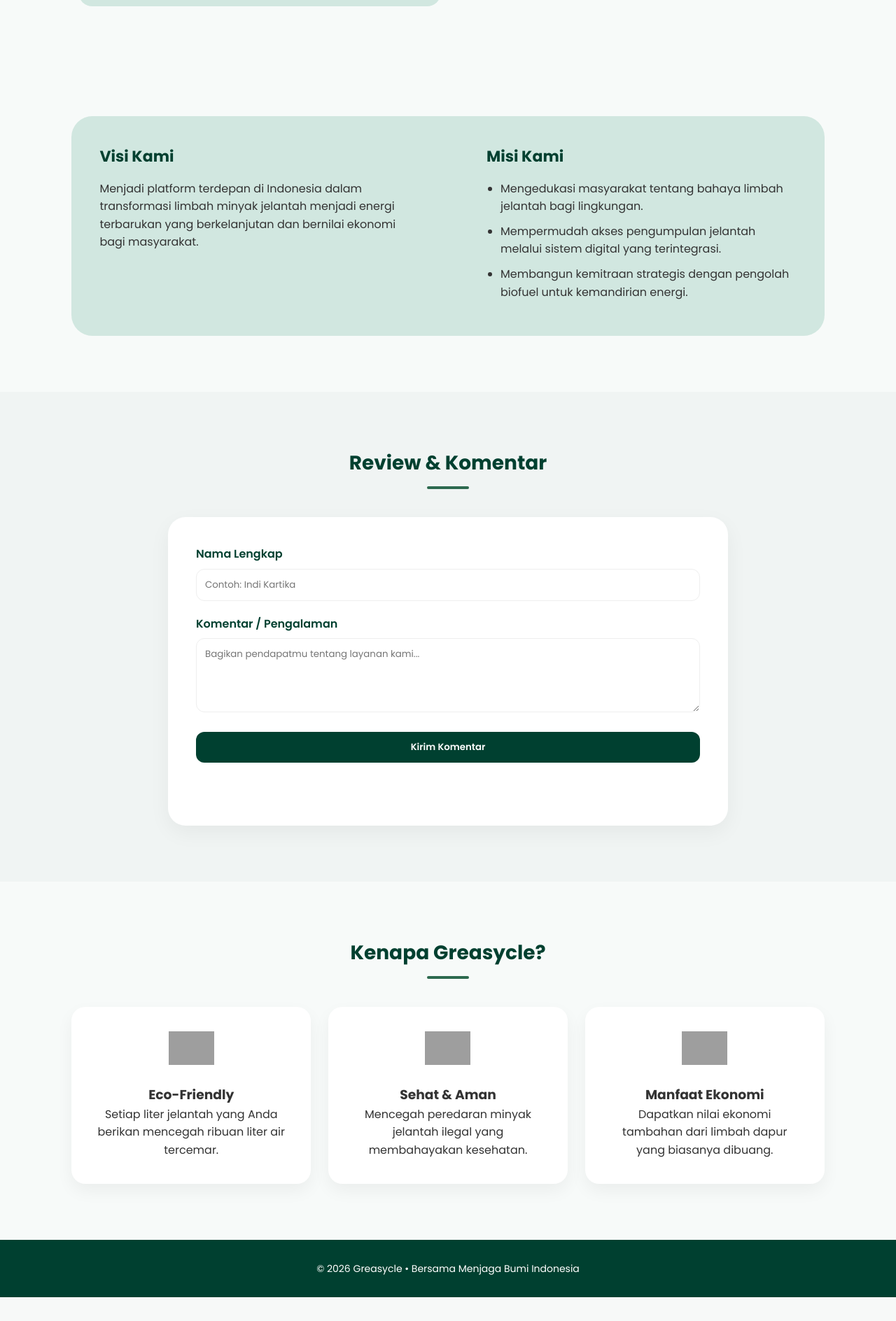
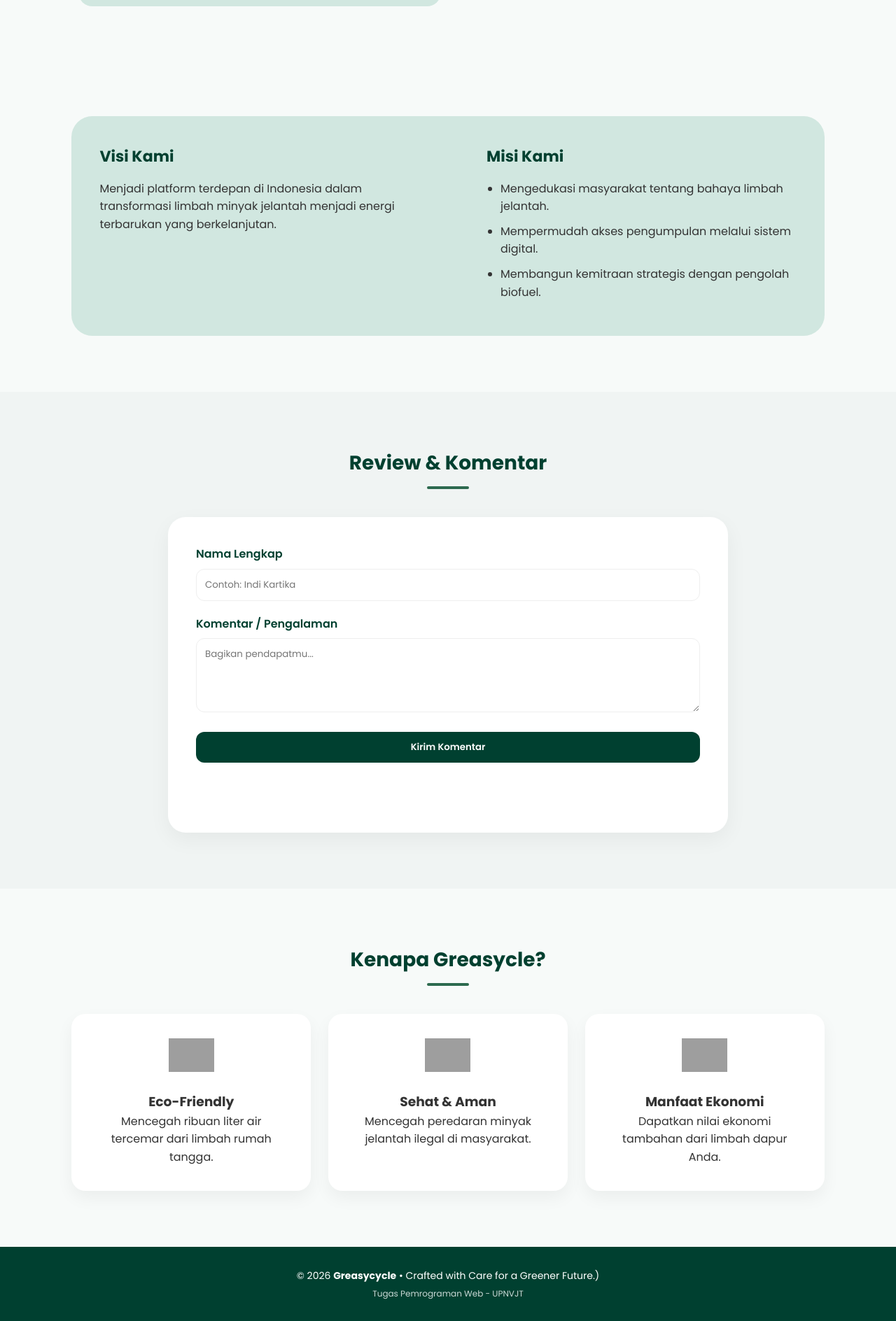
Before and after one commit to indikartikaa/greasycle, a PHP site: page /about.html in a window 1280 px wide. Shown: the part 831-2719 px from the top of the page at 70% size. Before the commit the page ends 2685 px from the top, so only its background shows below. Run offline with PHP 8.4, Linux system fonts and the light colour scheme; grey boxes are pictures that could not be loaded.

Commit message:
Memperbarui halaman about

```diff
--- a/about.html
+++ b/about.html
@@ -13,13 +13,12 @@
             --white: #ffffff;
             --text: #333;
             --muted: #666;
+            --danger: #c62828;
         }
 
-        /* Reset & Global Style */
         * { margin: 0; padding: 0; box-sizing: border-box; font-family: 'Poppins', sans-serif; }
-        body { background-color: #f7faf9; color: var(--text); line-height: 1.6; }
+        body { background-color: #f7faf9; color: var(--text); line-height: 1.6; overflow-x: hidden; }
 
-        /* Navbar */
         .navbar {
             display: flex; justify-content: space-between; align-items: center;
             padding: 15px 8%; background: var(--white);
@@ -115,11 +106,13 @@
     <div class="logo">Greasycle</div>
     <ul class="nav-menu">
         <li><a href="index.html">Home</a></li>
-        <li><a href="about.html" style="color: var(--primary); font-weight: 600;">Tentang</a></li>
+        <li><a href="about.html" class="active">Tentang</a></li>
         <li><a href="contact.html">Kontak</a></li>
+        <li><a href="portofolio.html">Portofolio</a></li>
     </ul>
 </nav>
 
+<main>
     <section class="hero">
         <h1>Tentang Kami</h1>
         <p>Mengenal lebih jauh visi kami untuk lingkungan yang lebih bersih.</p>
@@ -142,14 +135,14 @@
         <div class="visi-misi">
             <div class="box">
                 <h3>Visi Kami</h3>
-            <p>Menjadi platform terdepan di Indonesia dalam transformasi limbah minyak jelantah menjadi energi terbarukan yang berkelanjutan dan bernilai ekonomi bagi masyarakat.</p>
+                <p>Menjadi platform terdepan di Indonesia dalam transformasi limbah minyak jelantah menjadi energi terbarukan yang berkelanjutan.</p>
             </div>
             <div class="box">
                 <h3>Misi Kami</h3>
                 <ul>
-                <li>Mengedukasi masyarakat tentang bahaya limbah jelantah bagi lingkungan.</li>
-                <li>Mempermudah akses pengumpulan jelantah melalui sistem digital yang terintegrasi.</li>
-                <li>Membangun kemitraan strategis dengan pengolah biofuel untuk kemandirian energi.</li>
+                    <li>Mengedukasi masyarakat tentang bahaya limbah jelantah.</li>
+                    <li>Mempermudah akses pengumpulan melalui sistem digital.</li>
+                    <li>Membangun kemitraan strategis dengan pengolah biofuel.</li>
                 </ul>
             </div>
         </div>
@@ -166,13 +161,13 @@
                 </div>
                 <div class="form-group">
                     <label>Komentar / Pengalaman</label>
-                <textarea id="inputKomentar" rows="4" placeholder="Bagikan pendapatmu tentang layanan kami..." required></textarea>
+                    <textarea id="inputKomentar" rows="4" placeholder="Bagikan pendapatmu..." required></textarea>
                 </div>
-            <button type="submit" class="btn-submit">Kirim Komentar</button>
+                <button type="submit" id="submitBtn" class="btn-submit">Kirim Komentar</button>
+                <button type="button" id="cancelBtn" class="btn-submit btn-cancel" onclick="resetForm()">Batal Edit</button>
             </form>
 
-        <div class="review-list" id="reviewContainer">
-            </div>
+            <div class="review-list" id="reviewContainer"></div>
         </div>
     </section>
 
@@ -180,81 +175,119 @@
         <h2 class="section-title">Kenapa Greasycle?</h2>
         <div class="impact-grid">
             <div class="card">
-            <img src="https://cdn-icons-png.flaticon.com/128/2913/2913454.png" alt="Ecology Icon" />
+                <img src="https://cdn-icons-png.flaticon.com/128/2913/2913454.png" alt="Eco" />
                 <h3>Eco-Friendly</h3>
-            <p>Setiap liter jelantah yang Anda berikan mencegah ribuan liter air tercemar.</p>
+                <p>Mencegah ribuan liter air tercemar dari limbah rumah tangga.</p>
             </div>
             <div class="card">
-            <img src="https://cdn-icons-png.flaticon.com/128/2966/2966327.png" alt="Health Icon" />
+                <img src="https://cdn-icons-png.flaticon.com/128/2966/2966327.png" alt="Health" />
                 <h3>Sehat & Aman</h3>
-            <p>Mencegah peredaran minyak jelantah ilegal yang membahayakan kesehatan.</p>
+                <p>Mencegah peredaran minyak jelantah ilegal di masyarakat.</p>
             </div>
             <div class="card">
-            <img src="https://cdn-icons-png.flaticon.com/128/2454/2454282.png" alt="Economy Icon" />
+                <img src="https://cdn-icons-png.flaticon.com/128/2454/2454282.png" alt="Economy" />
                 <h3>Manfaat Ekonomi</h3>
-            <p>Dapatkan nilai ekonomi tambahan dari limbah dapur yang biasanya dibuang.</p>
+                <p>Dapatkan nilai ekonomi tambahan dari limbah dapur Anda.</p>
             </div>
         </div>
     </section>
+</main>
 
 <footer>
-    &copy; 2026 Greasycle • Bersama Menjaga Bumi Indonesia
+    <div class="footer-content">
+        <p>&copy; 2026 <strong>Greasycycle</strong> • Crafted with Care for a Greener Future.)</p>
+        <p style="font-size: 12px; opacity: 0.8; margin-top: 5px;">Tugas Pemrograman Web - UPNVJT</p>
+    </div>
 </footer>
 
 <script>
     const reviewForm = document.getElementById('reviewForm');
     const reviewContainer = document.getElementById('reviewContainer');
+    const editIndexInput = document.getElementById('editIndex');
+    const submitBtn = document.getElementById('submitBtn');
+    const cancelBtn = document.getElementById('cancelBtn');
 
-    // Fungsi READ: Menampilkan data dari LocalStorage
     function loadReviews() {
         const reviews = JSON.parse(localStorage.getItem('greasycle_reviews')) || [];
         reviewContainer.innerHTML = '';
 
         reviews.forEach((item, index) => {
-            reviewContainer.innerHTML += `
-                <div class="review-item">
-                    <h4>${item.nama}</h4>
-                    <p>"${item.komentar}"</p>
-                    <button class="btn-delete" onclick="deleteReview(${index})">Hapus</button>
+            const itemDiv = document.createElement('div');
+            itemDiv.className = 'review-item';
+
+            itemDiv.innerHTML = `
+                <h4>${escapeHtml(item.nama)}</h4>
+                <p>"${escapeHtml(item.komentar)}"</p>
+                <div class="action-btns">
+                    <button class="btn-action edit-btn" onclick="prepareEdit(${index})">Edit</button>
+                    <button class="btn-action del-btn" onclick="deleteReview(${index})">Hapus</button>
                 </div>
             `;
+            reviewContainer.appendChild(itemDiv);
         });
     }
 
-    // Fungsi CREATE: Menambah data baru
     reviewForm.addEventListener('submit', function(e) {
         e.preventDefault();
 
         const nama = document.getElementById('inputNama').value;
         const komentar = document.getElementById('inputKomentar').value;
+        const editIndex = parseInt(editIndexInput.value);
 
-        // Validasi Sederhana: Hanya boleh huruf dan spasi (sesuai modul)
-        const regexNama = /^[a-zA-Z\s]+$/;
-        if (!regexNama.test(nama)) {
+        if (!/^[a-zA-Z\s]+$/.test(nama)) {
             alert("Nama hanya boleh berisi huruf!");
             return;
         }
 
-        const reviews = JSON.parse(localStorage.getItem('greasycle_reviews')) || [];
+        let reviews = JSON.parse(localStorage.getItem('greasycle_reviews')) || [];
+
+        if (editIndex === -1) {
             reviews.push({ nama, komentar });
+            alert("Komentar berhasil ditambahkan!");
+        } else {
+            reviews[editIndex] = { nama, komentar };
+            alert("Komentar berhasil diperbarui!");
+        }
+
         localStorage.setItem('greasycle_reviews', JSON.stringify(reviews));
-
-        reviewForm.reset();
+        resetForm();
         loadReviews();
-        alert("Komentar berhasil dikirim!");
     });
 
-    // Fungsi DELETE: Menghapus data
+    window.prepareEdit = function(index) {
+        const reviews = JSON.parse(localStorage.getItem('greasycle_reviews'));
+        const item = reviews[index];
+
+        document.getElementById('inputNama').value = item.nama;
+        document.getElementById('inputKomentar').value = item.komentar;
+        editIndexInput.value = index;
+
+        submitBtn.textContent = "Simpan Perubahan";
+        cancelBtn.style.display = "block";
+        window.scrollTo({ top: reviewForm.offsetTop - 100, behavior: 'smooth' });
+    };
+
     window.deleteReview = function(index) {
-        if(confirm("Apakah Anda yakin ingin menghapus komentar ini?")) {
+        if(confirm("Hapus komentar ini?")) {
             const reviews = JSON.parse(localStorage.getItem('greasycle_reviews'));
             reviews.splice(index, 1);
             localStorage.setItem('greasycle_reviews', JSON.stringify(reviews));
             loadReviews();
         }
+    };
+
+    function resetForm() {
+        reviewForm.reset();
+        editIndexInput.value = "-1";
+        submitBtn.textContent = "Kirim Komentar";
+        cancelBtn.style.display = "none";
+    }
+    function escapeHtml(text) {
+        const div = document.createElement('div');
+        div.textContent = text;
+        return div.innerHTML;
     }
 
-    // Load data pertama kali saat halaman dibuka
     loadReviews();
 </script>
 
```
Also changed, not shown: other parts of about.html (+17 -23 lines), about.css (+0 -10 lines). Lines whose indentation alone changed are shown as unchanged.
